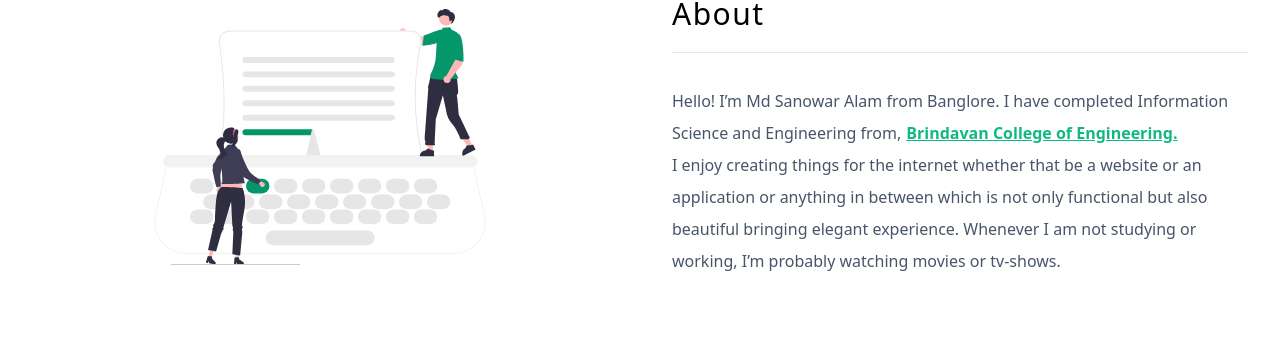
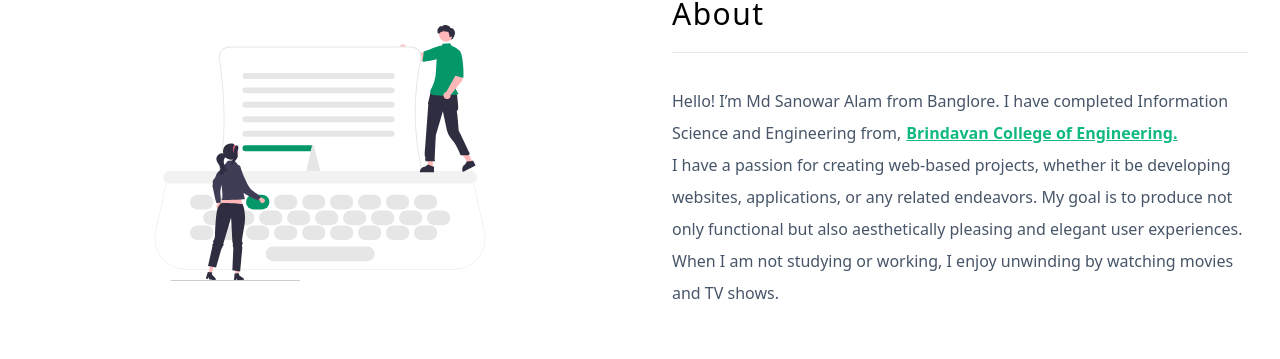
Before and after one commit to Sanowar72/portfolio, a React (Vite) app: page / in a window 1280 px wide. Shown: the part 1841-2200 px from the top of the page. Built offline with nearby package versions, Linux system fonts and the light colour scheme.

Commit message:
smooth scroll added

```diff
--- a/src/App.jsx
+++ b/src/App.jsx
@@ -7,13 +7,13 @@ import Projects from "./components/Projects";
 
 const App = () => {
   return (
-    <>
+    <div className="scroll-smooth">
       <Navbar />
       <Hero />
       <Skills />
       <About />
       <Projects />
-    </>
+    </div>
   );
 };
 
--- a/src/components/About.jsx
+++ b/src/components/About.jsx
@@ -22,11 +22,11 @@ const About = () => {
               </a>
             </p>
             <p className="text-slate-600 leading-loose">
-              I enjoy creating things for the internet whether that be a website
-              or an application or anything in between which is not only
-              functional but also beautiful bringing elegant experience.
-              Whenever I am not studying or working, I’m probably watching
-              movies or tv-shows.
+              I have a passion for creating web-based projects, whether it be
+              developing websites, applications, or any related endeavors. My
+              goal is to produce not only functional but also aesthetically
+              pleasing and elegant user experiences. When I am not studying or
+              working, I enjoy unwinding by watching movies and TV shows.
             </p>
           </article>
         </div>
```
